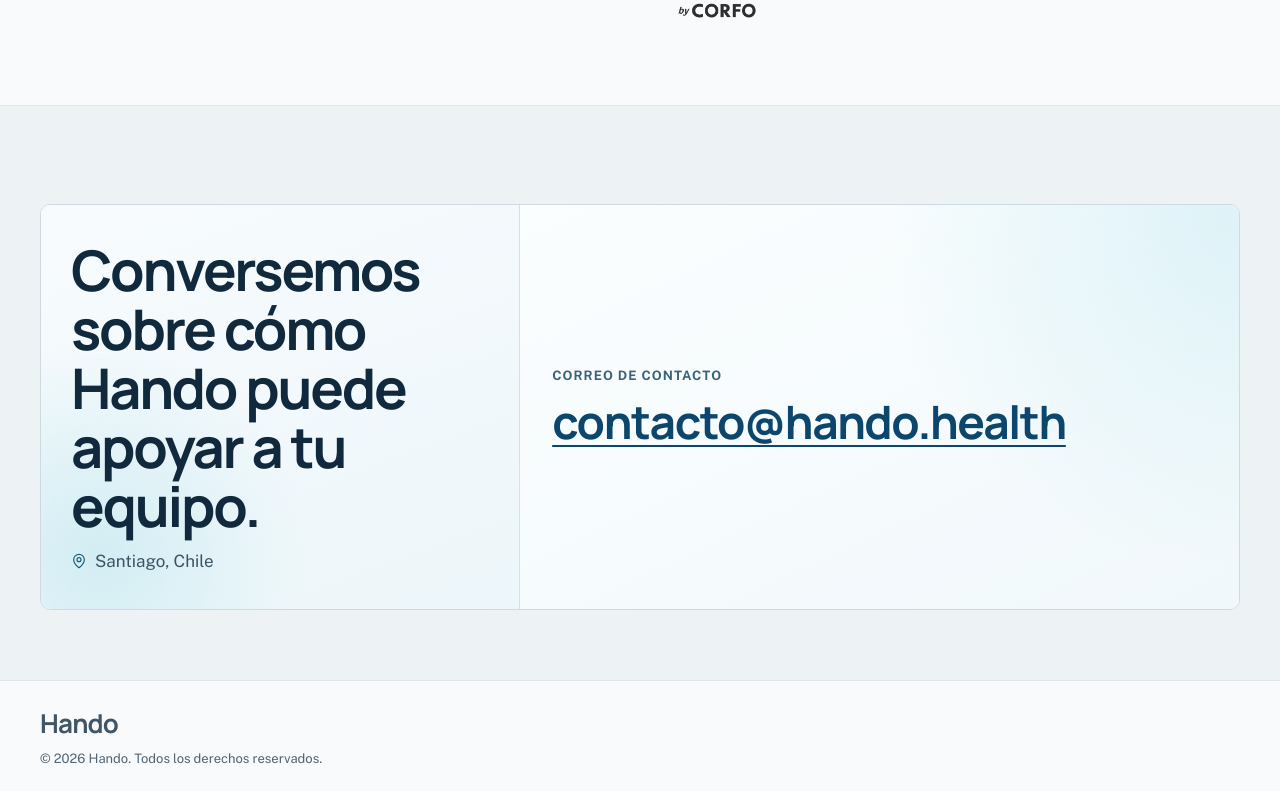
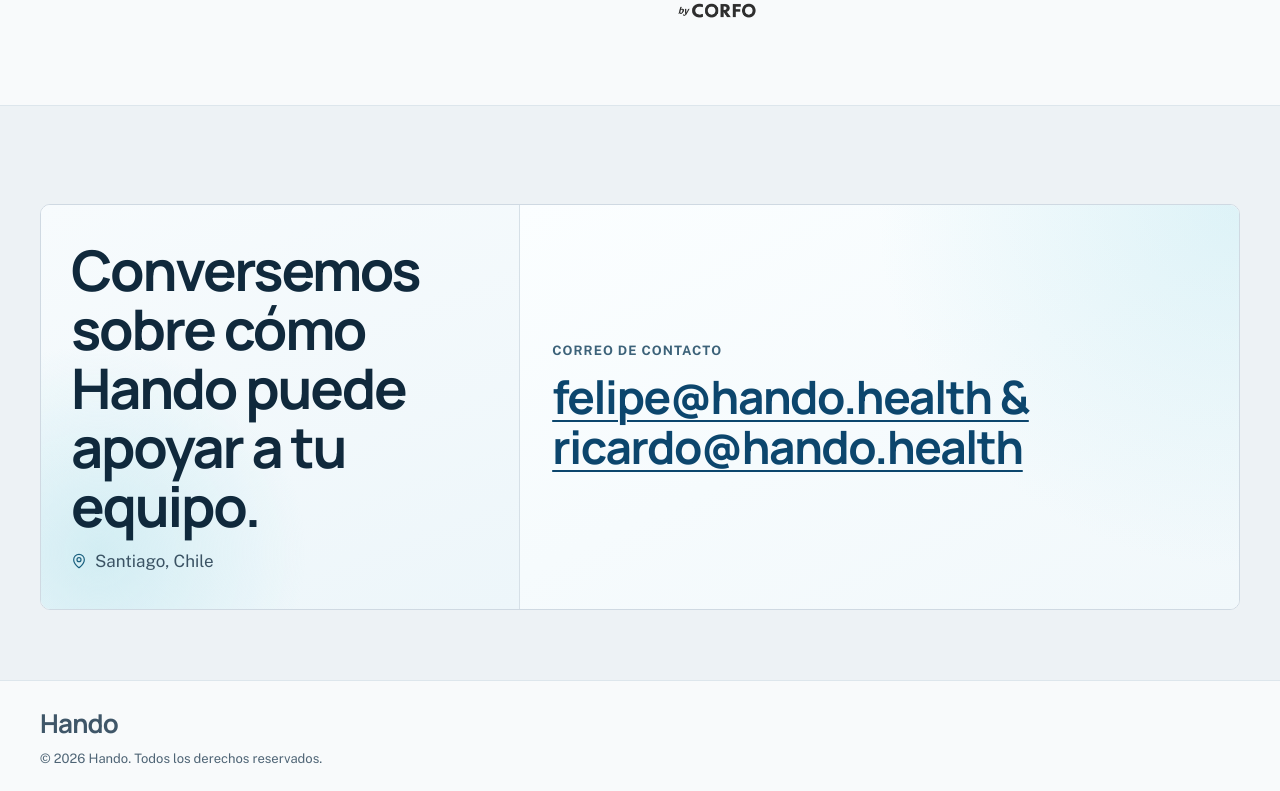
Before and after one commit to lMochl/HANDOWEB2, a React (Vite) app: page / in a window 1280 px wide. Shown: the part 5302-6093 px from the top of the page. Built offline with nearby package versions, Linux system fonts and the light colour scheme.

Commit message:
Update contact email addresses in HandoLandingPage component

```diff
--- a/src/HandoLandingPage.tsx
+++ b/src/HandoLandingPage.tsx
@@ -371,7 +371,7 @@
               <div className="contact-email-panel" aria-label="Correo de contacto">
                 <p className="contact-email-kicker">Correo de contacto</p>
                 <a href="mailto:contacto@hando.cl" className="contact-email-link">
-                  contacto@hando.health
+                   felipe@hando.health & ricardo@hando.health
                 </a>
               </div>
             </div>
```
